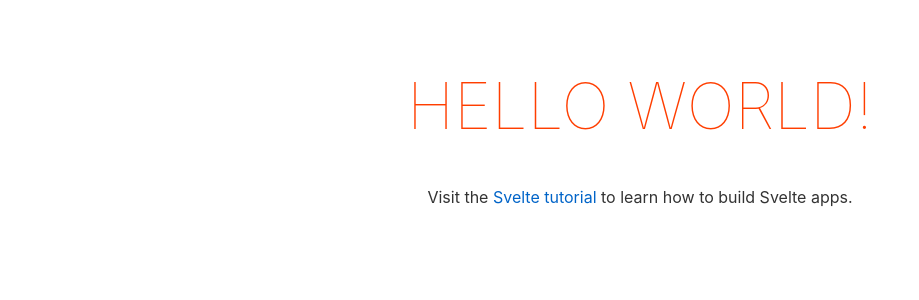
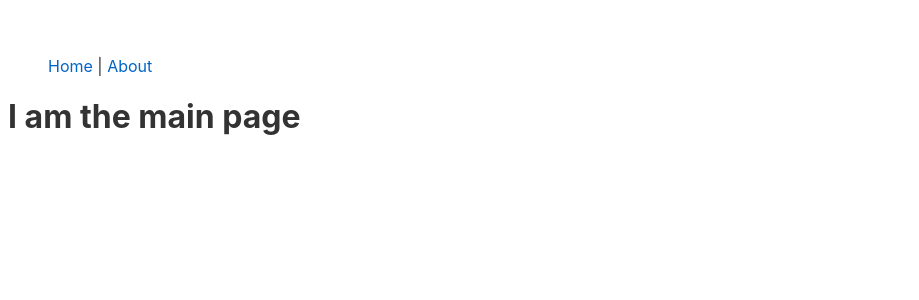
Before and after one commit to u1f98e/dubhacks2023, a Svelte app in the folder client/: page / in a window 1280 px wide. Shown: the top 300 px of the page, without its empty margins (0-919 px from the left). Built offline with nearby package versions, Linux system fonts and the light colour scheme.

Commit message:
add navbar; initial pages

```diff
--- a/client/src/App.svelte
+++ b/client/src/App.svelte
@@ -1,10 +1,13 @@
 <script>
+	import Home from "./home.svelte";
+	import About from "./about.svelte";
+	import Navbar from "./navbar.svelte";
+
 	export let name;
 </script>
 
 <main>
-	<h1>Hello {name}!</h1>
-	<p>Visit the <a href="https://svelte.dev/tutorial">Svelte tutorial</a> to learn how to build Svelte apps.</p>
+
 </main>
 
 <style>
@@ -14,6 +17,8 @@
 		max-width: 240px;
 		margin: 0 auto;
 	}
+
+
 
 	h1 {
 		color: #ff3e00;
@@ -28,3 +33,6 @@
 		}
 	}
 </style>
+
+
+<Navbar />
--- /dev/null
+++ b/client/src/about.svelte
@@ -0,0 +1,3 @@
+<h1>
+    I am the about page
+</h1>
--- /dev/null
+++ b/client/src/home.svelte
@@ -0,0 +1,3 @@
+<h1>
+    I am the main page
+</h1>
--- /dev/null
+++ b/client/src/navbar.svelte
@@ -0,0 +1,29 @@
+<script>
+    import Home from "./home.svelte";
+	import About from "./about.svelte";
+
+    export let menu=1;
+</script>
+
+<style>
+
+
+ul#menu li {
+    display : inline;
+}
+</style>
+
+<ul id="menu">
+    <li><a href="/" on:click|preventDefault={() => (menu = 1)}>Home</a></li> |
+    <li><a href="/" on:click|preventDefault={() => (menu = 2)}>About</a></li>
+</ul>
+
+{#if menu === 1}
+<Home />
+{:else if menu === 2}
+<About />
+{:else}
+<h1>
+    Page Not Found
+</h1>
+{/if}
```
